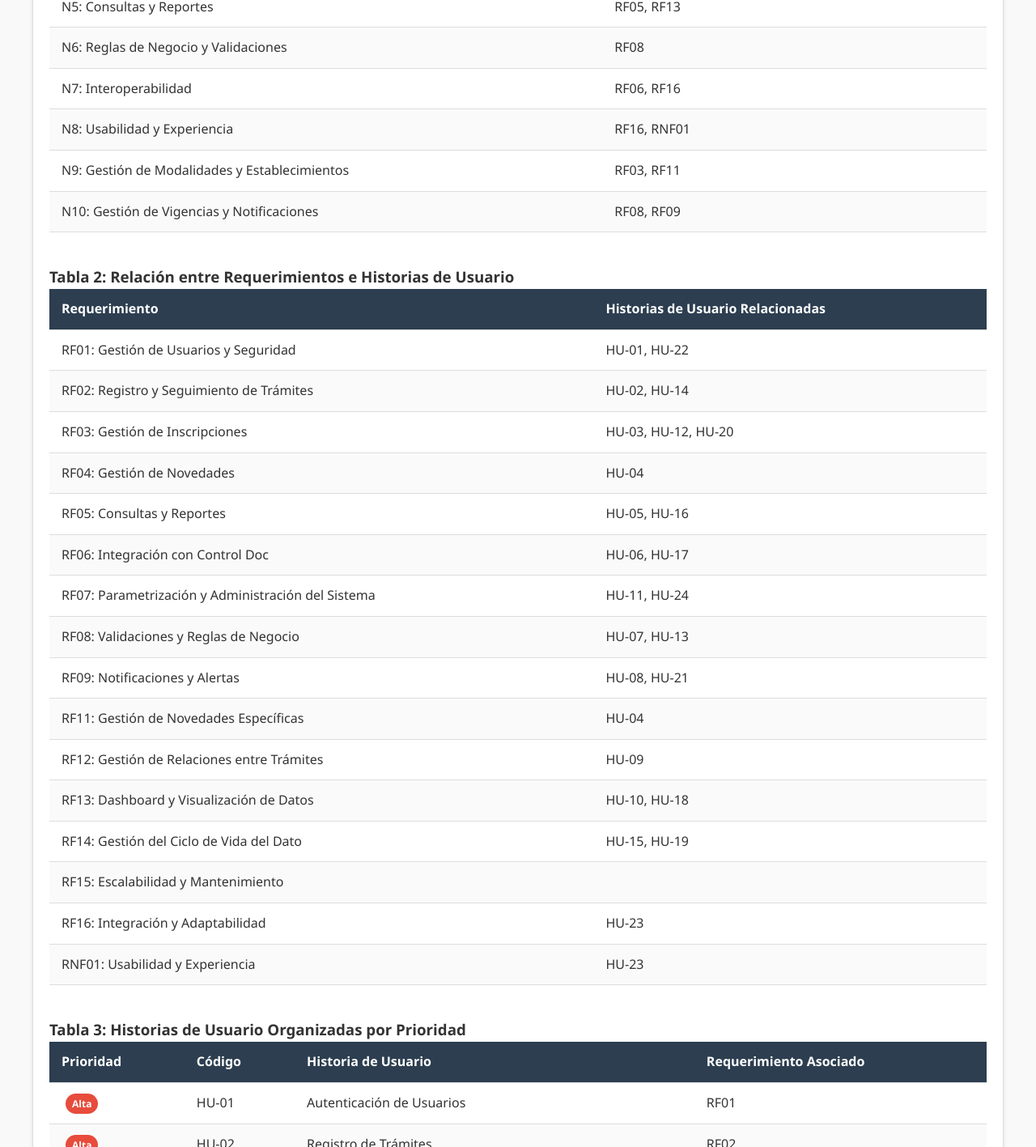
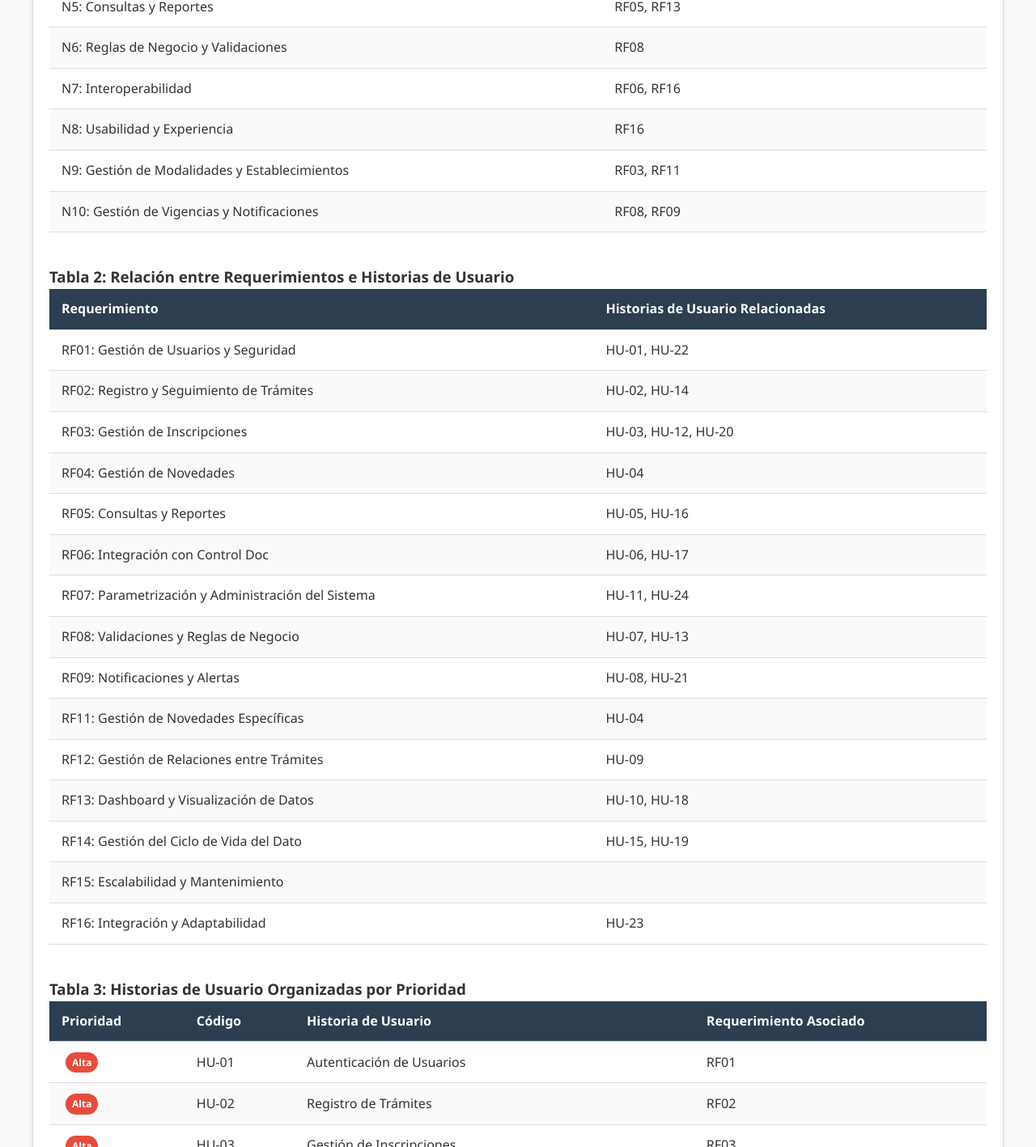
Before and after one commit to jcuervo79/SICOF_HdU, a plain HTML site: page index.html in a window 1280 px wide. Shown: the part 620-2037 px from the top of the page at 81% size. Drawn offline with Linux system fonts and the light colour scheme.

Commit message:
Update index.html
Se quita RNF01: Usabilidad y Experiencia

```diff
--- a/index.html
+++ b/index.html
@@ -492,7 +492,7 @@
             { necesidad: "N5: Consultas y Reportes", requerimientos: ["RF05", "RF13"] },
             { necesidad: "N6: Reglas de Negocio y Validaciones", requerimientos: ["RF08"] },
             { necesidad: "N7: Interoperabilidad", requerimientos: ["RF06", "RF16"] },
-            { necesidad: "N8: Usabilidad y Experiencia", requerimientos: ["RF16", "RNF01"] },
+            { necesidad: "N8: Usabilidad y Experiencia", requerimientos: ["RF16"] },
             { necesidad: "N9: Gestión de Modalidades y Establecimientos", requerimientos: ["RF03", "RF11"] },
             { necesidad: "N10: Gestión de Vigencias y Notificaciones", requerimientos: ["RF08", "RF09"] }
         ];
@@ -512,8 +512,7 @@
             { requerimiento: "RF13: Dashboard y Visualización de Datos", historias: ["HU-10", "HU-18"] },
             { requerimiento: "RF14: Gestión del Ciclo de Vida del Dato", historias: ["HU-15", "HU-19"] },
             { requerimiento: "RF15: Escalabilidad y Mantenimiento", historias: [] },
-            { requerimiento: "RF16: Integración y Adaptabilidad", historias: ["HU-23"] },
-            { requerimiento: "RNF01: Usabilidad y Experiencia", historias: ["HU-23"] }
+            { requerimiento: "RF16: Integración y Adaptabilidad", historias: ["HU-23"] }
         ];
 
         const historiasPrioridad = [
```
